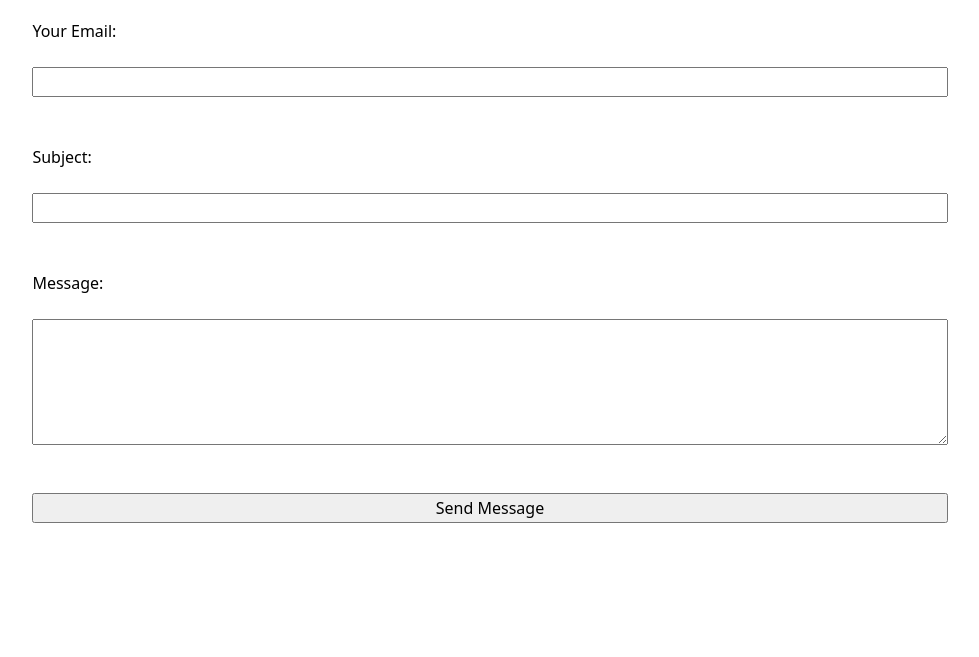
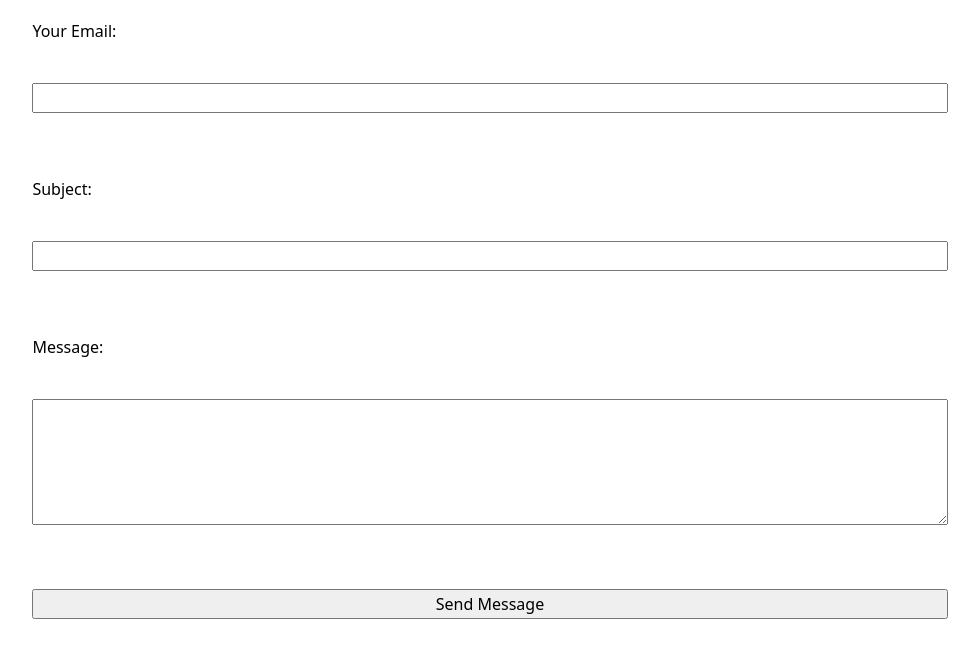
Before and after one commit to AndresRiera/portfolio, a plain HTML site: page contact:index.html in a window 1280 px wide. Shown: the part 121-778 px from the top of the page, without its empty margins (150-1129 px from the left). Drawn offline with Linux system fonts and the light colour scheme; files that its build step writes are made by us from their sources; files whose address does not match are found by name.

Commit message:
contact2

```diff
--- a/style.css
+++ b/style.css
@@ -53,4 +53,5 @@ body {
       display: block;
       width: 100%;
       box-sizing: border-box;
+      margin-block: 0.5em;
     }
```
